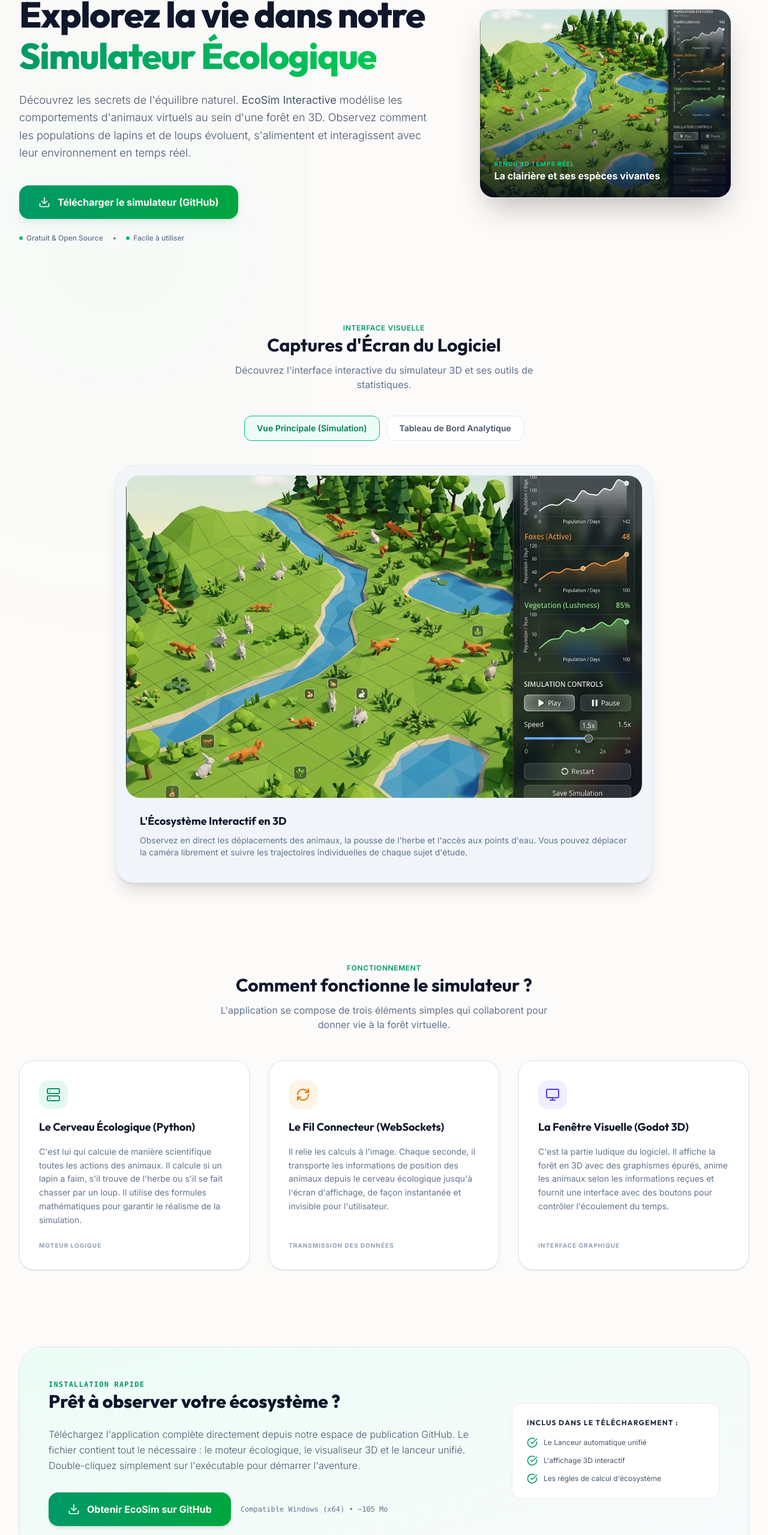
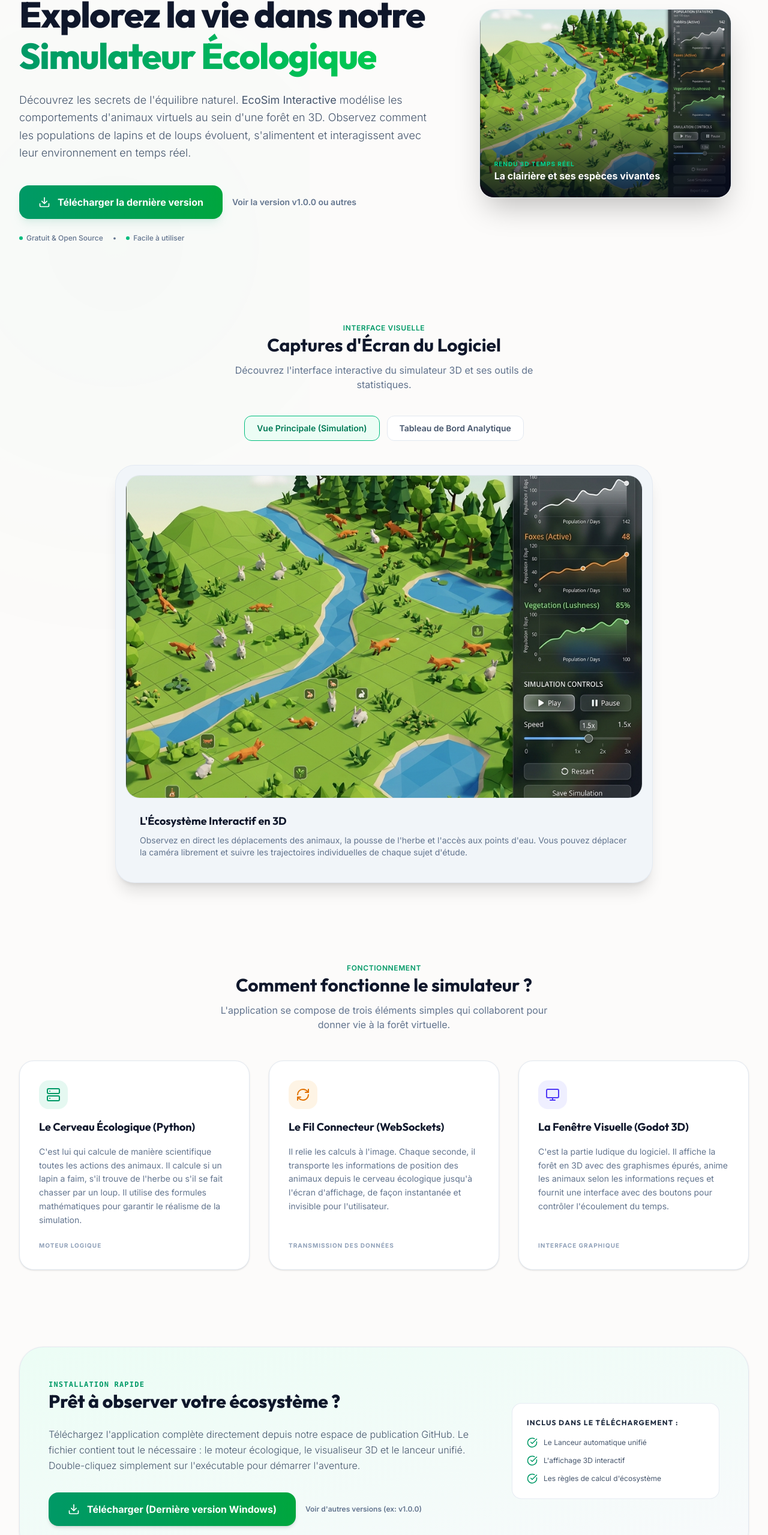
Before and after one commit to EcoSim-Interactive/EcoSim-game, a React (Vite) app in the folder site-vitrine/: page / in a window 1280 px wide. Shown: the part 229-2788 px from the top of the page at 60% size. Built offline with nearby package versions, Linux system fonts and the light colour scheme.

Commit message:
download link, responvive footer and save light/dark mode

```diff
--- a/site-vitrine/src/App.jsx
+++ b/site-vitrine/src/App.jsx
@@ -8,25 +8,34 @@
 import Footer from './components/Footer';
 
 export default function App() {
-  const [isDarkMode, setIsDarkMode] = useState(false);
+  const [isDarkMode, setIsDarkMode] = useState(() => {
+    const savedTheme = localStorage.getItem('theme');
+    if (savedTheme) {
+      return savedTheme === 'dark';
+    }
+    // Par défaut, se baser sur les préférences système du navigateur
+    return window.matchMedia('(prefers-color-scheme: dark)').matches;
+  });
 
   useEffect(() => {
     if (isDarkMode) {
       document.documentElement.classList.add('dark');
+      localStorage.setItem('theme', 'dark');
     } else {
       document.documentElement.classList.remove('dark');
+      localStorage.setItem('theme', 'light');
     }
   }, [isDarkMode]);
 
   return (
-    <div className="min-h-screen transition-colors duration-300 bg-[#fcfbfa] text-slate-800 dark:bg-[#070b13] dark:text-slate-200 relative overflow-hidden">
+    <div className="min-h-screen flex flex-col transition-colors duration-300 bg-[#fcfbfa] text-slate-800 dark:bg-[#070b13] dark:text-slate-200 relative overflow-hidden">
       {/* Nature ambient light gradients */}
       <div className="absolute top-[-10%] left-[-10%] w-[50%] h-[50%] rounded-full ambient-forest pointer-events-none z-0"></div>
       <div className="absolute bottom-[-15%] right-[-10%] w-[60%] h-[60%] rounded-full ambient-warm pointer-events-none z-0"></div>
 
       <Navbar isDarkMode={isDarkMode} onToggleTheme={() => setIsDarkMode(!isDarkMode)} />
 
-      <main className="relative z-10 max-w-7xl mx-auto px-4 sm:px-6 lg:px-8 py-16 space-y-32">
+      <main className="relative z-10 max-w-7xl mx-auto px-4 sm:px-6 lg:px-8 py-16 space-y-32 flex-grow">
         <Hero />
         <Screenshots />
         <Architecture />
--- a/site-vitrine/src/components/Changelog.jsx
+++ b/site-vitrine/src/components/Changelog.jsx
@@ -24,19 +24,23 @@
 
             <div className="flex flex-col sm:flex-row gap-4 items-center pt-2">
               <a
-                href="https://github.com/ThomasBoulard/EcoSim-Interactive/releases"
+                href="https://github.com/EcoSim-Interactive/EcoSim-game/releases/latest/download/EcoSim-Windows.zip"
                 target="_blank"
                 rel="noreferrer"
                 id="direct-download-github"
                 className="w-full sm:w-auto flex items-center justify-center gap-3 bg-gradient-to-r from-emerald-600 to-green-600 hover:from-emerald-500 hover:to-green-500 text-white font-bold py-4 px-8 rounded-2xl transition-all duration-300 shadow-md active:scale-95 text-base"
               >
                 <Download className="w-5 h-5" />
-                <span>Obtenir EcoSim sur GitHub</span>
+                <span>Télécharger (Dernière version Windows)</span>
               </a>
-
-              <span className="text-xs text-slate-500 font-mono">
-                Compatible Windows (x64) • ~105 Mo
-              </span>
+              <a
+                href="https://github.com/EcoSim-Interactive/EcoSim-game/releases/tag/v1.0.0"
+                target="_blank"
+                rel="noreferrer"
+                className="text-xs font-semibold text-slate-500 dark:text-slate-400 hover:text-emerald-600 dark:hover:text-emerald-400 transition-colors"
+              >
+                Voir d'autres versions (ex: v1.0.0)
+              </a>
             </div>
           </div>
 
@@ -96,7 +100,7 @@
 
           <div className="pt-4 text-center border-t border-slate-100 dark:border-slate-850">
             <a
-              href="https://github.com/ThomasBoulard/EcoSim-Interactive"
+              href="https://github.com/EcoSim-Interactive/EcoSim-game"
               target="_blank"
               rel="noreferrer"
               id="btn-git-repo"
--- a/site-vitrine/src/components/Footer.jsx
+++ b/site-vitrine/src/components/Footer.jsx
@@ -18,7 +18,7 @@
 
         <div className="flex gap-4">
           <a
-            href="https://github.com/ThomasBoulard/EcoSim-Interactive"
+            href="https://github.com/EcoSim-Interactive/EcoSim-game"
             target="_blank"
             rel="noreferrer"
             className="text-slate-400 hover:text-slate-650 dark:text-slate-500 dark:hover:text-white transition-colors"
--- a/site-vitrine/src/components/Hero.jsx
+++ b/site-vitrine/src/components/Hero.jsx
@@ -22,16 +22,24 @@
           Découvrez les secrets de l'équilibre naturel. <strong>EcoSim Interactive</strong> modélise les comportements d'animaux virtuels au sein d'une forêt en 3D. Observez comment les populations de lapins et de loups évoluent, s'alimentent et interagissent avec leur environnement en temps réel.
         </p>
 
-        <div className="flex flex-col sm:flex-row gap-4 pt-4">
+        <div className="flex flex-col sm:flex-row gap-4 pt-4 items-center">
           <a
-            href="https://github.com/ThomasBoulard/EcoSim-Interactive/releases"
+            href="https://github.com/EcoSim-Interactive/EcoSim-game/releases/latest/download/EcoSim-Windows.zip"
             target="_blank"
             rel="noreferrer"
             id="hero-download-btn"
             className="flex items-center justify-center gap-3 bg-gradient-to-r from-emerald-600 to-green-600 hover:from-emerald-500 hover:to-green-500 text-white font-bold py-4 px-8 rounded-2xl transition-all duration-300 shadow-lg shadow-emerald-600/10 active:scale-95 text-base"
           >
             <Download className="w-5 h-5" />
-            <span>Télécharger le simulateur (GitHub)</span>
+            <span>Télécharger la dernière version</span>
+          </a>
+          <a
+            href="https://github.com/EcoSim-Interactive/EcoSim-game/releases/tag/v1.0.0"
+            target="_blank"
+            rel="noreferrer"
+            className="text-sm font-semibold text-slate-500 dark:text-slate-400 hover:text-emerald-600 dark:hover:text-emerald-400 transition-colors"
+          >
+            Voir la version v1.0.0 ou autres
           </a>
         </div>
 
--- a/site-vitrine/src/components/Navbar.jsx
+++ b/site-vitrine/src/components/Navbar.jsx
@@ -33,7 +33,7 @@
         </button>
 
         <a
-          href="https://github.com/ThomasBoulard/EcoSim-Interactive/releases"
+          href="https://github.com/EcoSim-Interactive/EcoSim-game/releases/latest/download/EcoSim-Windows.zip"
           target="_blank"
           rel="noreferrer"
           id="nav-download-github"
```
